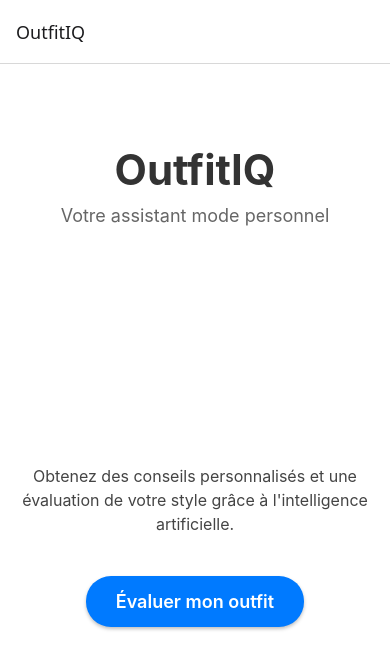
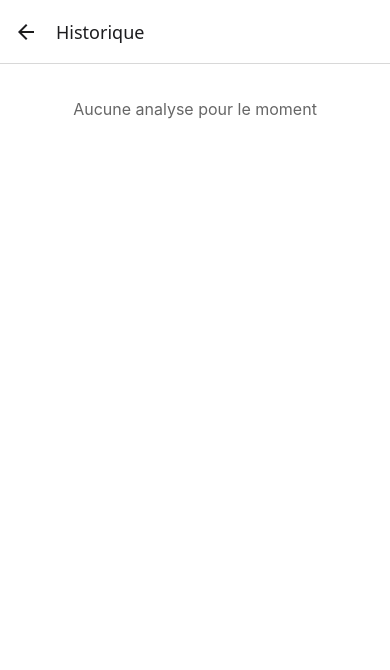
Before and after one commit to LouisD3/outfit-iq, a React Native app: screen /History in a window 390 px wide. Shown: the top 670 px of the page. Built offline with nearby package versions, Linux system fonts and the light colour scheme.

Commit message:
historique ajouté

```diff
--- a/App.tsx
+++ b/App.tsx
@@ -4,6 +4,7 @@ import { StatusBar } from 'expo-status-bar';
 import HomeScreen from './screens/HomeScreen';
 import UploadScreen from './screens/UploadScreen';
 import ResultScreen from './screens/ResultScreen';
+import HistoryScreen from './screens/HistoryScreen';
 
 const Stack = createNativeStackNavigator();
 
@@ -26,6 +27,11 @@ export default function App() {
           component={ResultScreen}
           options={{ title: 'AI Analysis' }}
         />
+        <Stack.Screen
+          name="History"
+          component={HistoryScreen}
+          options={{ title: 'Historique' }}
+        />
       </Stack.Navigator>
       <StatusBar style="auto" />
     </NavigationContainer>
--- a/package.json
+++ b/package.json
@@ -16,7 +16,8 @@
     "expo-image-picker": "~16.1.4",
     "expo-status-bar": "~2.2.3",
     "react": "19.0.0",
-    "react-native": "0.79.3"
+    "react-native": "0.79.3",
+    "@react-native-async-storage/async-storage": "2.1.2"
   },
   "devDependencies": {
     "@babel/core": "^7.25.2",
--- /dev/null
+++ b/screens/HistoryScreen.tsx
@@ -0,0 +1,103 @@
+import { useState, useEffect } from 'react';
+import { StyleSheet, Text, View, FlatList, Image, TouchableOpacity, Dimensions } from 'react-native';
+import { useNavigation } from '@react-navigation/native';
+import { NavigationProp } from '../types/navigation';
+import { storageService, OutfitAnalysis } from '../services/storage';
+
+const { width } = Dimensions.get('window');
+const ITEM_WIDTH = width / 2 - 30;
+
+export default function HistoryScreen() {
+  const navigation = useNavigation<NavigationProp>();
+  const [analyses, setAnalyses] = useState<OutfitAnalysis[]>([]);
+
+  useEffect(() => {
+    loadAnalyses();
+  }, []);
+
+  const loadAnalyses = async () => {
+    const loadedAnalyses = await storageService.getAnalyses();
+    setAnalyses(loadedAnalyses);
+  };
+
+  const renderItem = ({ item }: { item: OutfitAnalysis }) => (
+    <TouchableOpacity
+      style={styles.item}
+      onPress={() => navigation.navigate('Result', { analysis: item })}
+    >
+      <Image source={{ uri: item.imageUri }} style={styles.image} />
+      <View style={styles.itemInfo}>
+        <Text style={styles.score}>{item.score}/10</Text>
+        <Text style={styles.date}>{new Date(item.date).toLocaleDateString()}</Text>
+      </View>
+    </TouchableOpacity>
+  );
+
+  return (
+    <View style={styles.container}>
+      <FlatList
+        data={analyses}
+        renderItem={renderItem}
+        keyExtractor={item => item.id}
+        numColumns={2}
+        contentContainerStyle={styles.list}
+        ListEmptyComponent={
+          <View style={styles.emptyContainer}>
+            <Text style={styles.emptyText}>Aucune analyse pour le moment</Text>
+          </View>
+        }
+      />
+    </View>
+  );
+}
+
+const styles = StyleSheet.create({
+  container: {
+    flex: 1,
+    backgroundColor: '#fff',
+  },
+  list: {
+    padding: 15,
+  },
+  item: {
+    width: ITEM_WIDTH,
+    margin: 7.5,
+    borderRadius: 10,
+    backgroundColor: '#f8f8f8',
+    overflow: 'hidden',
+    elevation: 2,
+    shadowColor: '#000',
+    shadowOffset: { width: 0, height: 2 },
+    shadowOpacity: 0.1,
+    shadowRadius: 4,
+  },
+  image: {
+    width: '100%',
+    height: ITEM_WIDTH,
+    resizeMode: 'cover',
+  },
+  itemInfo: {
+    padding: 10,
+  },
+  score: {
+    fontSize: 18,
+    fontWeight: 'bold',
+    color: '#34C759',
+  },
+  date: {
+    fontSize: 12,
+    color: '#666',
+    marginTop: 4,
+  },
+  emptyContainer: {
+    flex: 1,
+    alignItems: 'center',
+    justifyContent: 'center',
+    padding: 20,
+  },
+  emptyText: {
+    fontSize: 16,
+    color: '#666',
+    textAlign: 'center',
+  },
+});
--- a/screens/HomeScreen.tsx
+++ b/screens/HomeScreen.tsx
@@ -22,6 +22,13 @@ export default function HomeScreen() {
           onPress={() => navigation.navigate('Upload')}
         >
           <Text style={styles.buttonText}>Évaluer mon outfit</Text>
+        </TouchableOpacity>
+
+        <TouchableOpacity
+          style={[styles.button, styles.historyButton]}
+          onPress={() => navigation.navigate('History')}
+        >
+          <Text style={styles.buttonText}>Voir l'historique</Text>
         </TouchableOpacity>
       </View>
     </View>
@@ -71,6 +78,10 @@ const styles = StyleSheet.create({
     shadowOffset: { width: 0, height: 2 },
     shadowOpacity: 0.25,
     shadowRadius: 3.84,
+    marginBottom: 15,
+  },
+  historyButton: {
+    backgroundColor: '#5856D6',
   },
   buttonText: {
     color: '#fff',
--- a/screens/ResultScreen.tsx
+++ b/screens/ResultScreen.tsx
@@ -1,12 +1,23 @@
-import { StyleSheet, Text, View, ScrollView } from 'react-native';
-import { useNavigation } from '@react-navigation/native';
-import { NavigationProp } from '../types/navigation';
+import { useState, useEffect } from 'react';
+import { StyleSheet, Text, View, ScrollView, Image } from 'react-native';
+import { useNavigation, useRoute, RouteProp } from '@react-navigation/native';
+import { NavigationProp, RootStackParamList } from '../types/navigation';
+import { storageService, OutfitAnalysis } from '../services/storage';
+
+type ResultScreenRouteProp = RouteProp<RootStackParamList, 'Result'>;
 
 export default function ResultScreen() {
   const navigation = useNavigation<NavigationProp>();
+  const route = useRoute<ResultScreenRouteProp>();
+  const [analysis, setAnalysis] = useState<OutfitAnalysis | null>(null);
 
-  // Simulation de données d'analyse
-  const analysis = {
+  useEffect(() => {
+    if (route.params?.analysis) {
+      // Si c'est une nouvelle analyse (sans score ni feedback)
+      if (route.params.analysis.score === 0) {
+        // Simulation d'analyse IA
+        const simulatedAnalysis: OutfitAnalysis = {
+          ...route.params.analysis,
           score: 8.5,
           feedback: [
             "Les couleurs sont bien coordonnées et créent une harmonie visuelle agréable.",
@@ -19,9 +30,27 @@ export default function ResultScreen() {
             "Pensez à ajouter une touche de couleur vive pour plus de dynamisme."
           ]
         };
+        setAnalysis(simulatedAnalysis);
+        storageService.saveAnalysis(simulatedAnalysis);
+      } else {
+        // Si c'est une analyse existante
+        setAnalysis(route.params.analysis);
+      }
+    }
+  }, [route.params]);
+
+  if (!analysis) {
+    return (
+      <View style={styles.container}>
+        <Text>Chargement...</Text>
+      </View>
+    );
+  }
 
   return (
     <ScrollView style={styles.container}>
+      <Image source={{ uri: analysis.imageUri }} style={styles.image} />
+
       <View style={styles.scoreContainer}>
         <Text style={styles.scoreLabel}>Note globale</Text>
         <Text style={styles.score}>{analysis.score}/10</Text>
@@ -52,11 +81,16 @@ const styles = StyleSheet.create({
   container: {
     flex: 1,
     backgroundColor: '#fff',
-    padding: 20,
+  },
+  image: {
+    width: '100%',
+    height: 300,
+    resizeMode: 'cover',
   },
   scoreContainer: {
     alignItems: 'center',
     marginVertical: 30,
+    paddingHorizontal: 20,
   },
   scoreLabel: {
     fontSize: 18,
@@ -70,6 +104,7 @@ const styles = StyleSheet.create({
   },
   section: {
     marginBottom: 30,
+    paddingHorizontal: 20,
   },
   sectionTitle: {
     fontSize: 20,
--- a/screens/UploadScreen.tsx
+++ b/screens/UploadScreen.tsx
@@ -41,7 +41,16 @@ export default function UploadScreen() {
 
   const handleAnalyze = () => {
     if (image) {
-      navigation.navigate('Result');
+      navigation.navigate('Result', {
+        analysis: {
+          id: Date.now().toString(),
+          imageUri: image,
+          date: new Date().toISOString(),
+          score: 0,
+          feedback: [],
+          suggestions: []
+        }
+      });
     } else {
       alert('Veuillez d\'abord sélectionner ou prendre une photo');
     }
--- /dev/null
+++ b/services/storage.ts
@@ -0,0 +1,46 @@
+import AsyncStorage from '@react-native-async-storage/async-storage';
+
+export interface OutfitAnalysis {
+  id: string;
+  imageUri: string;
+  date: string;
+  score: number;
+  feedback: string[];
+  suggestions: string[];
+}
+
+const STORAGE_KEY = '@outfitiq_analyses';
+
+export const storageService = {
+  async saveAnalysis(analysis: OutfitAnalysis): Promise<void> {
+    try {
+      const existingAnalyses = await this.getAnalyses();
+      const updatedAnalyses = [analysis, ...existingAnalyses];
+      await AsyncStorage.setItem(STORAGE_KEY, JSON.stringify(updatedAnalyses));
+    } catch (error) {
+      console.error('Error saving analysis:', error);
+      throw error;
+    }
+  },
+
+  async getAnalyses(): Promise<OutfitAnalysis[]> {
+    try {
+      const analyses = await AsyncStorage.getItem(STORAGE_KEY);
+      return analyses ? JSON.parse(analyses) : [];
+    } catch (error) {
+      console.error('Error getting analyses:', error);
+      return [];
+    }
+  },
+
+  async deleteAnalysis(id: string): Promise<void> {
+    try {
+      const analyses = await this.getAnalyses();
+      const updatedAnalyses = analyses.filter(analysis => analysis.id !== id);
+      await AsyncStorage.setItem(STORAGE_KEY, JSON.stringify(updatedAnalyses));
+    } catch (error) {
+      console.error('Error deleting analysis:', error);
+      throw error;
+    }
+  }
+};
--- a/types/navigation.ts
+++ b/types/navigation.ts
@@ -1,9 +1,11 @@
 import { NativeStackNavigationProp } from '@react-navigation/native-stack';
+import { OutfitAnalysis } from '../services/storage';
 
 export type RootStackParamList = {
   Home: undefined;
   Upload: undefined;
-  Result: undefined;
+  Result: { analysis?: OutfitAnalysis };
+  History: undefined;
 };
 
 export type NavigationProp = NativeStackNavigationProp<RootStackParamList>;
```
Also changed, not shown: 1 other file (tests, documents, lock files or other folders). Lines whose indentation alone changed are shown as unchanged.
